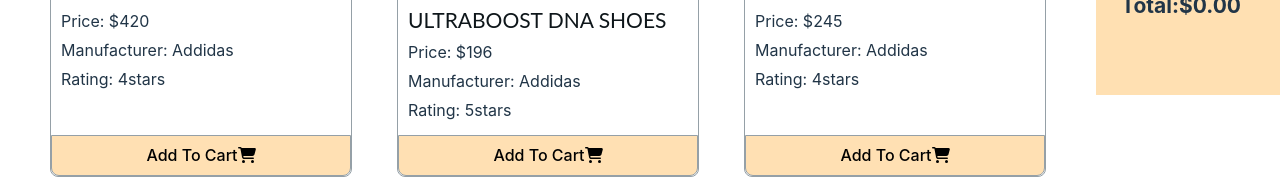
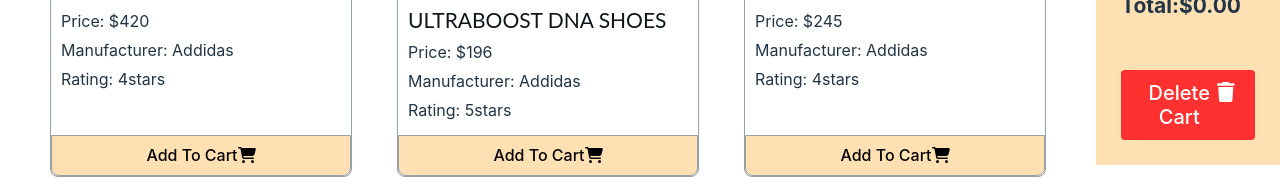
Before and after one commit to rojinaeva/ema-john-final, a React (Vite) app: page / in a window 1280 px wide. Shown: the part 465-655 px from the top of the page. Built offline with nearby package versions, Linux system fonts and the light colour scheme.

Commit message:
implement clearfullCart(delete full shoppingcart)done

```diff
--- a/src/Components/Cart/Cart.css
+++ b/src/Components/Cart/Cart.css
@@ -11,3 +11,14 @@
     font-size: 21px;
 
 }
+.btn-clear-cart{
+    display: flex;
+    justify-content: space-between;
+    width: 100%;
+    border-radius: 4px;
+    background: #FF3030;
+}
+.btn-clear-cart span{
+    color: #FFF;
+    font-size: 20px;
+}
--- a/src/Components/Cart/Cart.jsx
+++ b/src/Components/Cart/Cart.jsx
@@ -1,8 +1,12 @@
 import React from 'react';
 import './Cart.css'
+import { FontAwesomeIcon } from '@fortawesome/react-fontawesome'
+import { faTrash } from '@fortawesome/free-solid-svg-icons'
+
 
 const Cart = (props) => {
     const {cart}=props;
+    const handleClearCart=props.handleClearCart;
     console.log(cart);
     // const cart=props.cart;
     let total=0;
@@ -28,6 +32,10 @@
             <p>Total Shipping Charge:${totalShipping}</p>
             <p>Tax:${tax.toFixed(2)}</p>
             <h6>Grand Total:${grandtotal.toFixed(2)}</h6>
+            <button onClick={()=>handleClearCart()} className='btn-clear-cart'>
+                <span>Delete Cart</span>
+                <span> <FontAwesomeIcon  icon={faTrash} /></span>
+            </button>
         </div>
     );
 };
--- a/src/Components/Orders/Orders.jsx
+++ b/src/Components/Orders/Orders.jsx
@@ -3,7 +3,7 @@
 import { useLoaderData } from 'react-router-dom';
 import ReviewItems from '../ReviewItems/ReviewItems';
 import './Orders.css'
-import { removeFromDb } from '../../utilities/fakedb';
+import { deleteShoppingCart, removeFromDb } from '../../utilities/fakedb';
 
 const Orders = () => {
     const savedCart=useLoaderData();
@@ -14,6 +14,11 @@
         const remaining=cart.filter(product=>product.id!==id);
         setCart(remaining);
         removeFromDb(id);
+    }
+
+    const handleClearCart=()=>{
+        setCart([]);
+        deleteShoppingCart();
     }
     return (
         <div className='shop-container'>
@@ -26,7 +31,8 @@
                }
            </div>
            <div className="cart-container">
-              <Cart cart={cart}></Cart>
+              <Cart cart={cart}
+              handleClearCart={handleClearCart}></Cart>
            </div>
         </div>
     );
--- a/src/Components/Shop/Shop.jsx
+++ b/src/Components/Shop/Shop.jsx
@@ -2,7 +2,7 @@
 import './Shop.css'
 import Product from '../Product/Product';
 import Cart from '../Cart/Cart';
-import { addToDb, getShoppingCart } from '../../utilities/fakedb';
+import { addToDb, deleteShoppingCart, getShoppingCart } from '../../utilities/fakedb';
 
 
 const Shop = () => {
@@ -69,6 +69,11 @@
       }
     },[products])
 
+    const handleClearCart=()=>{
+      setCart([]);
+      deleteShoppingCart();
+  }
+
     return (
         <div className='shop-container'>
             <div className="products-container">
@@ -80,7 +85,8 @@
                }
             </div>
             <div className="cart-container">
-              <Cart cart={cart}></Cart>
+              <Cart cart={cart}
+              handleClearCart={handleClearCart}></Cart>
             </div>
         </div>
     );
```
